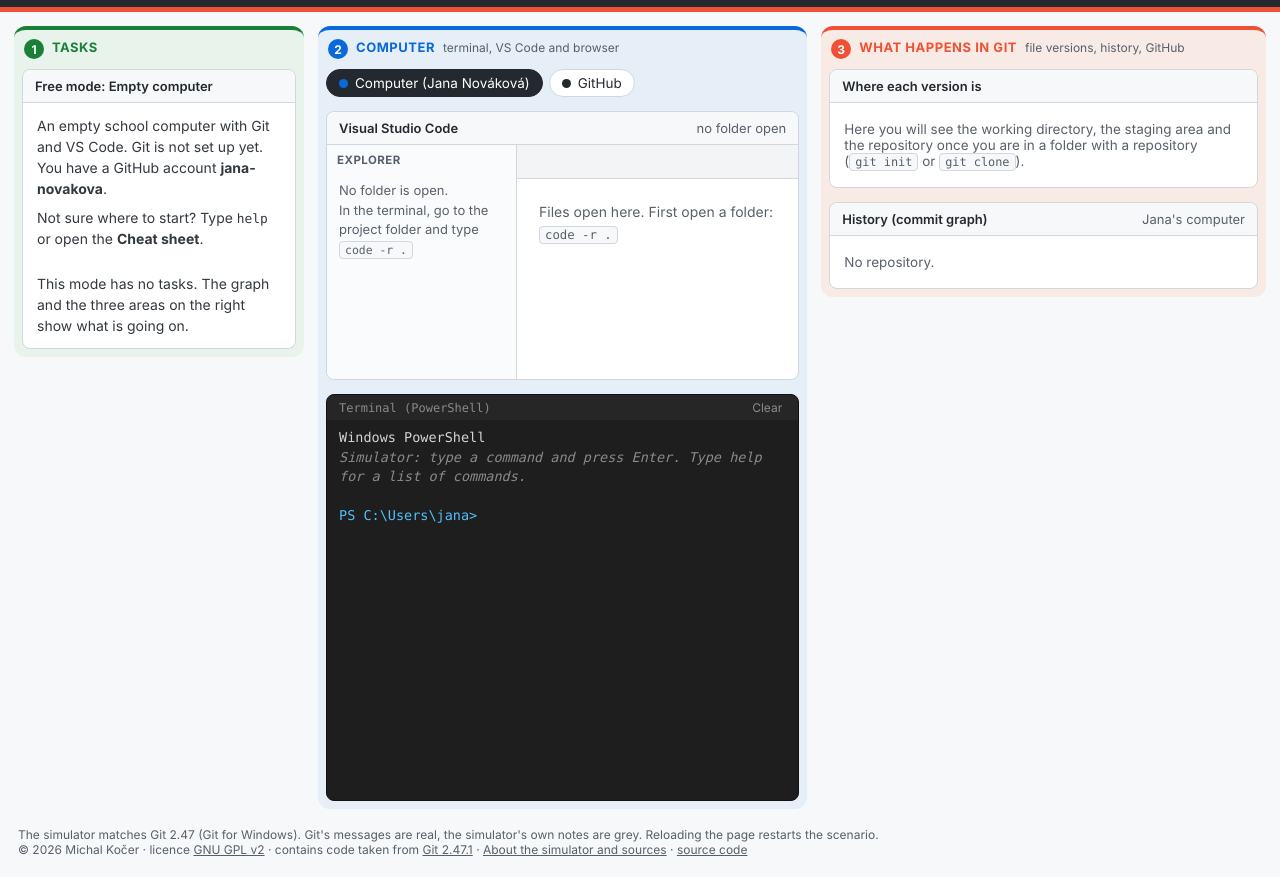
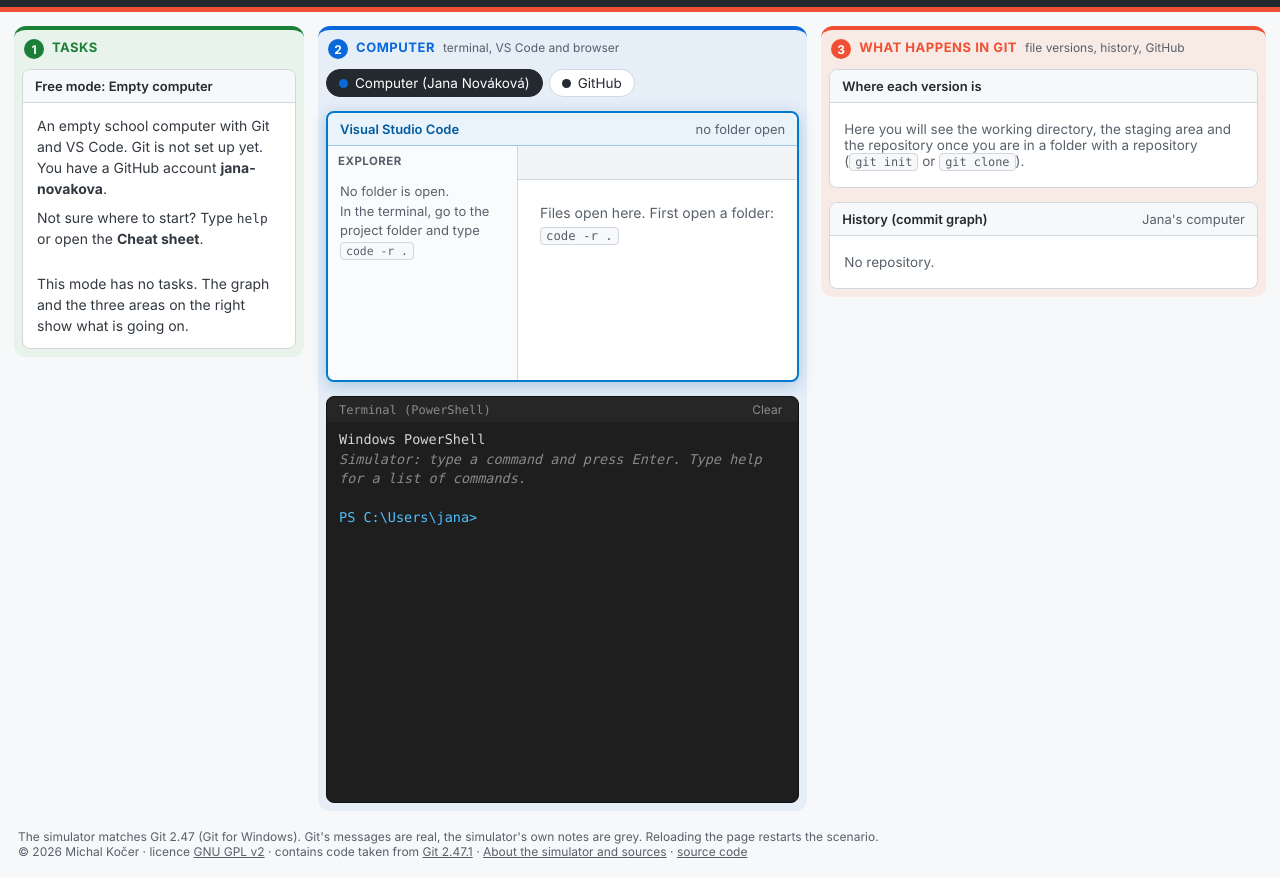
Before and after one commit to mkgymji/git-simulator, a plain HTML site: page index.html in a window 1280 px wide. Shown: the part 58-935 px from the top of the page. Drawn offline with Linux system fonts and the light colour scheme.

Commit message:
VS Code: modrý rámeček se stínem
Co-Authored-By: Claude Opus 5.5 <noreply@anthropic.com>
Claude-Session: https://claude.ai/code/session_01Tw3NmsQgBwuniJmDyb3qb7

```diff
--- a/css/style.css
+++ b/css/style.css
@@ -539,3 +539,10 @@ a.tbtn { text-decoration: none; display: inline-flex; align-items: center; }
 .scen-item.done { border-color: #8CC79F; }
 .sr { position: absolute; width: 1px; height: 1px; overflow: hidden; clip: rect(0 0 0 0); white-space: nowrap; }
 .scen-h .forget { margin-left: 10px; font-size: 12.5px; font-weight: 400; }
+
+/* VS Code: modrý rámeček se stínem, aby se oddělil od terminálu */
+.card.vscode {
+  border: 2px solid #007ACC;
+  box-shadow: 0 4px 16px rgba(0, 90, 160, .25);
+}
+.card.vscode > .card-head { background: #E8F3FB; border-bottom-color: #9CCBEA; color: #005A9E; }
--- a/js/ui.js
+++ b/js/ui.js
@@ -146,7 +146,7 @@
 
   function renderIDE() {
     var id = app.active, ide = app.ide[id], mm = m();
-    var card = el('div', { class: 'card' });
+    var card = el('div', { class: 'card vscode' });
     card.appendChild(el('div', { class: 'card-head' }, '<span class="grow">Visual Studio Code</span><span class="sub">' +
       (ide.folder ? esc(mm.winPath(ide.folder)) : tr('žádná otevřená složka')) + '</span>'));
     var wrap = el('div', { class: 'ide' });
```
